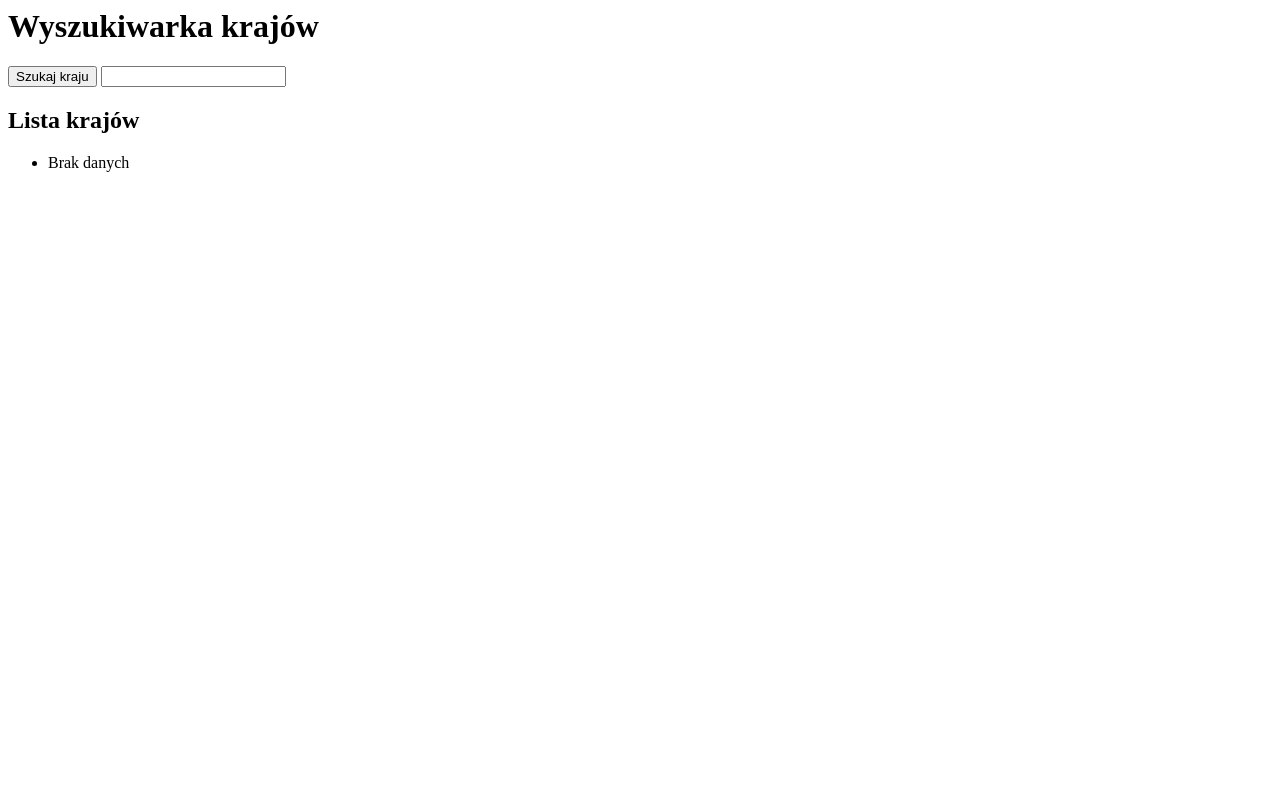
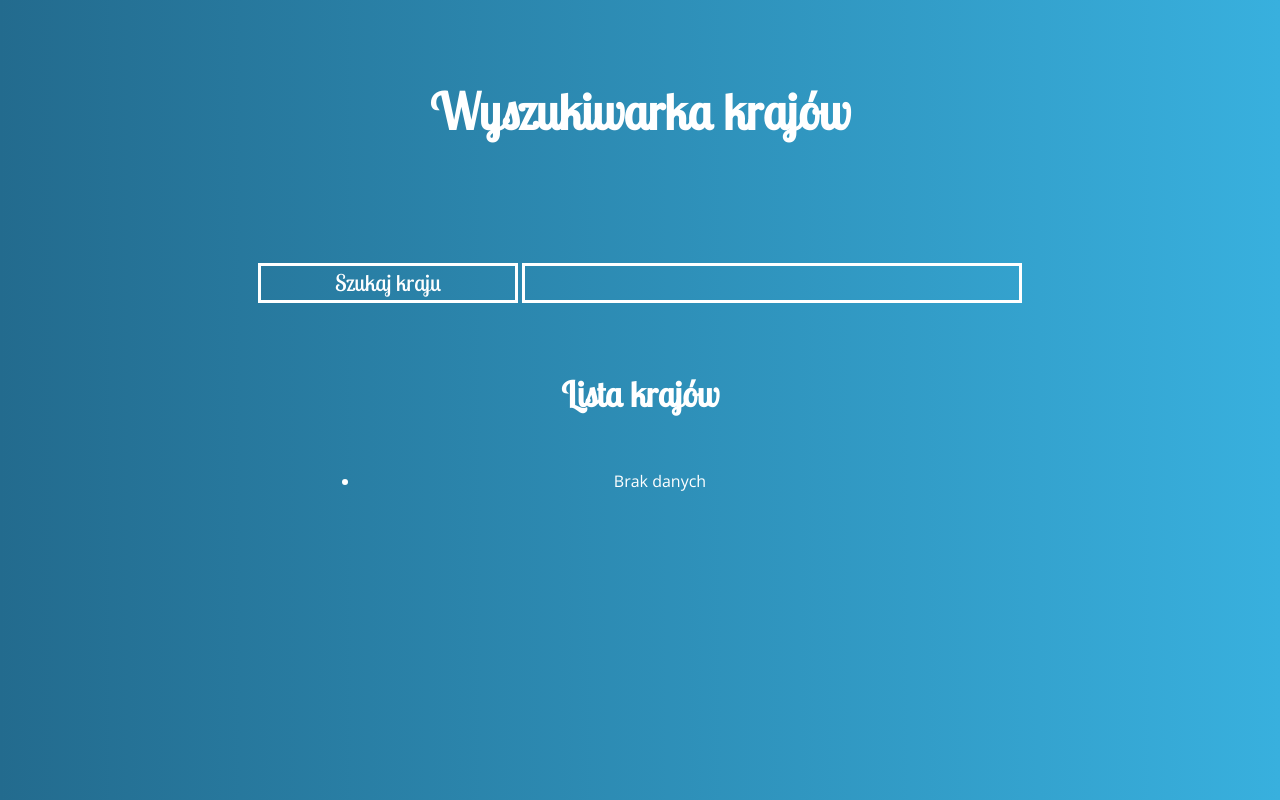
Before and after one commit to ponuryshepard/zadanie_12.6, a plain HTML site: page index.html in a window 1280 px wide. Drawn offline with nearby package versions, Linux system fonts and the light colour scheme.

Commit message:
nowekraje

```diff
--- /dev/null
+++ b/css/style.css
@@ -0,0 +1,67 @@
+@import url('https://fonts.googleapis.com/css?family=Lobster+Two|Open+Sans');
+
+* {
+  box-sizing: border-box;
+}
+
+body {
+	margin: 0px auto;
+  	text-align: center;
+  	background: linear-gradient(to left, #38B0DE, #236B8E);
+  	color: white;
+}
+
+h1 {
+	text-align: center;
+        margin: 80px 0;
+        font-size: 50px;
+	font-family: 'Lobster Two', cursive;
+}
+
+h2 {
+	font-size: 35px;
+	font-family: 'Lobster Two', cursive;
+}
+
+.searchengine {
+	width: 500px;
+	margin: 0 auto;
+	text-align: center;
+}
+
+input, button {
+	background-color: transparent;
+	border: 3px solid white;
+        color: white;
+        line-height: 32px;
+        font-size: 23px;
+	font-family: 'Lobster Two', cursive;
+}
+
+button:hover {
+	background-color: white;
+	color: #38B0DE;
+	cursor: pointer;
+}
+
+button {
+	width: 260px;
+        height: 40px;
+        margin: 40px 0;
+}
+
+input {
+	width: 500px;
+	text-align: center;
+}
+
+#countries {
+	max-width: 50%;
+        margin: 0 auto;
+	font-family: 'Open Sans', sans-serif;
+}
+
+li {
+	line-height: 2;
+	padding: 20px 0;
+}
--- a/index.html
+++ b/index.html
@@ -6,6 +6,7 @@
 
 	<title>Wyszukiwarka krajów</title>
 
+	<link rel="stylesheet" href="css/style.css">
 </head>
 
 <body>
--- a/js/scripts.js
+++ b/js/scripts.js
@@ -1,4 +1,4 @@
-var url = 'https://restcountries.eu/rest/v1/name/';
+var url = 'https://restcountries.eu/rest/v2/name/';
 
 var countriesList = $('#countries');
 
@@ -34,7 +34,7 @@ function showCountriesList(resp) {
 
 	resp.forEach(function(item){
 
-		$('<li>').text(item.name).appendTo(countriesList);
+		$('<li>').text(item.name + ' (native name: ' + item.nativeName + '), capital: ' + item.capital + ', timezones: ' + item.timezones + ', currency: ' + item.currencies[0].name + ' (' + item.currencies[0].code + ')' + ', borders: ' + item.borders).appendTo(countriesList);
 
 	});
 
```
